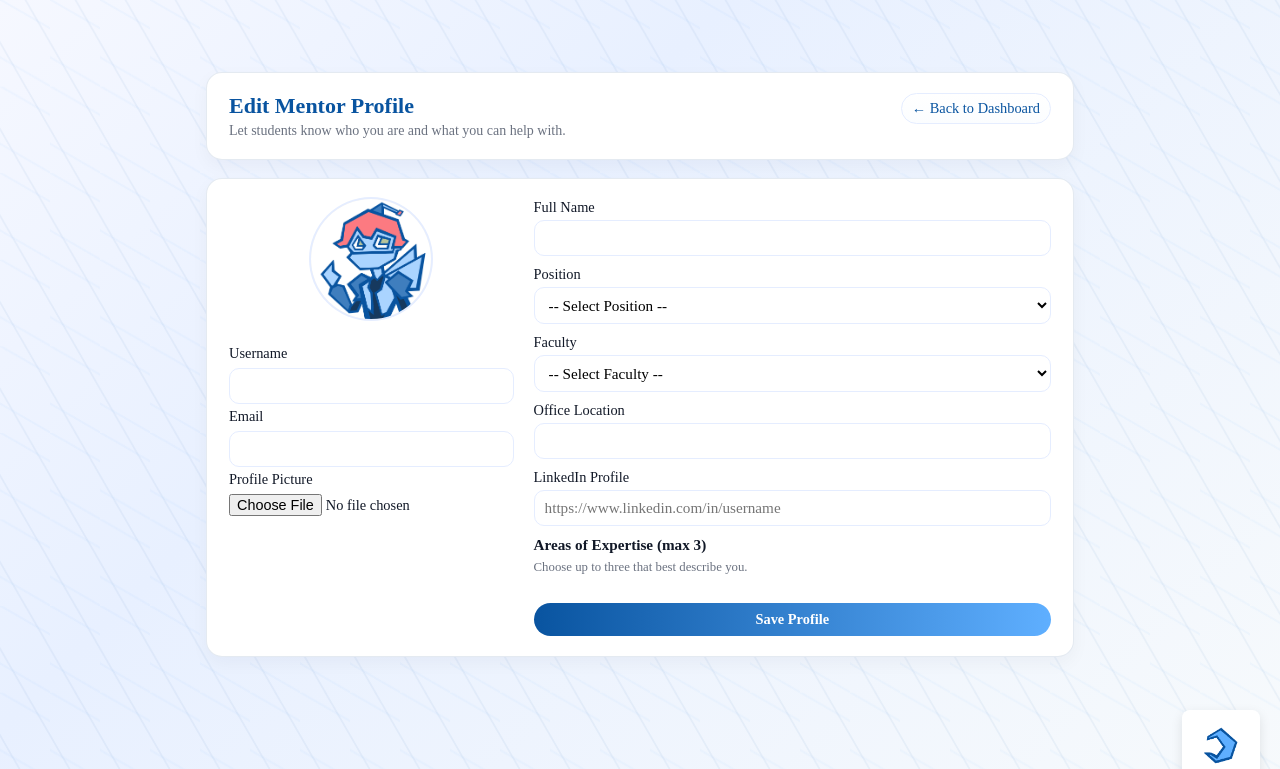
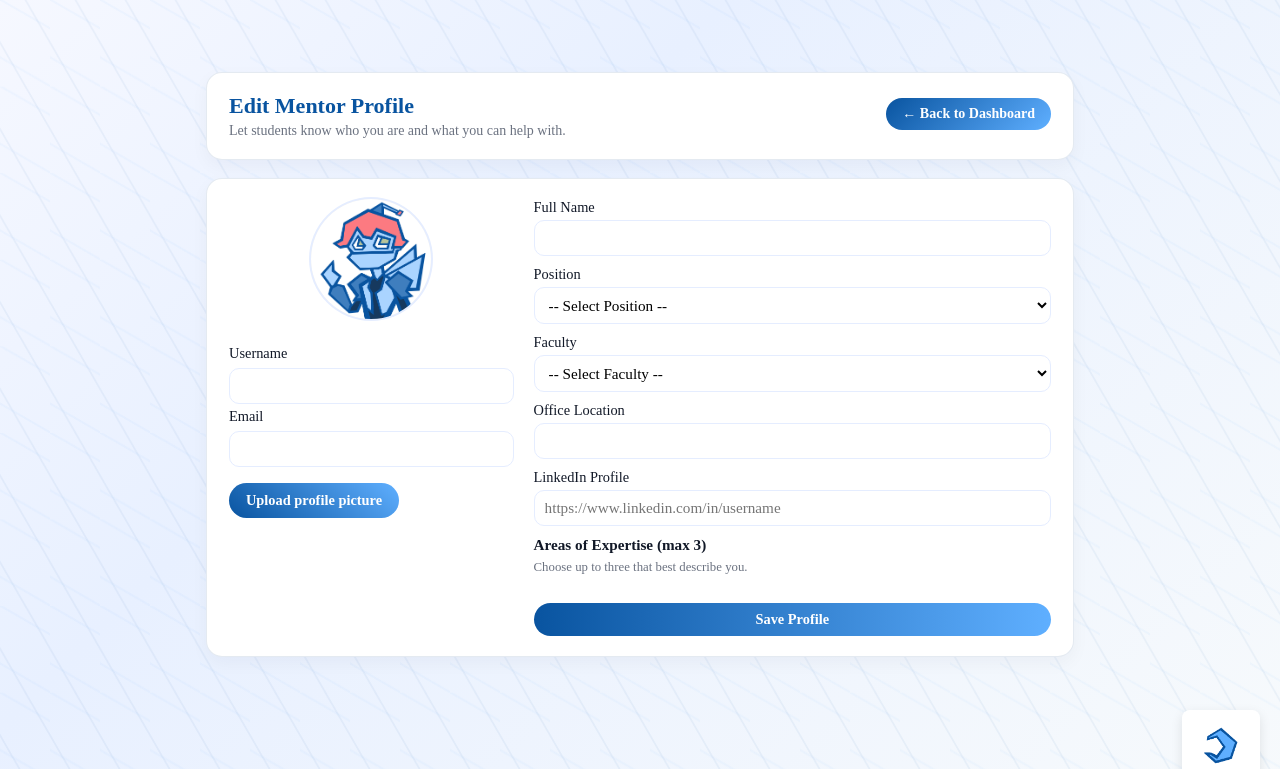
Before and after one commit to 4l3sh4/web-app-building-competition-2025, a Python web app: template templates/edit_mentor.html in a window 1280 px wide. Shown: the top 769 px of the page. Run offline with Jinja, Linux system fonts and the light colour scheme; the template is opened without the code that fills it, so the values that code supplies are empty.

Commit message:
Changed 'upload profile picture' button!

```diff
--- a/static/css/edit.css
+++ b/static/css/edit.css
@@ -301,3 +301,24 @@ html.dark-mode .expertise-chip {
 html.dark-mode .expertise-hint {
     color: #9ca3af;
 }
+
+input[type="file"]{
+    display: none;
+}
+
+.pfp-form label {
+    display: block;
+    position: relative;
+    width: 170px;
+    height: 35px;
+    margin-top: 16px;
+    border-radius: 25px;
+    background: linear-gradient(40deg, var(--accent-1), var(--accent-2));
+    display: flex;
+    align-items: center;
+    justify-content: center;
+    color: #fff;
+    font-weight: bold;
+    cursor: pointer;
+    transition: transform .2s ease-out;
+}
--- a/templates/edit_mentor.html
+++ b/templates/edit_mentor.html
@@ -24,7 +24,7 @@
                 </p>
             </div>
 
-            <a href="{{ url_for('dashboard') }}" class="back-link">← Back to Dashboard</a>
+            <a href="{{ url_for('dashboard') }}" class="pill-text pill-text-blue">← Back to Dashboard</a>
         </div>
     </div>
 
@@ -54,10 +54,9 @@
                        value="{{ current_user.email }}" disabled>
             </div>
 
-            <div class="form-group">
-                <label for="pfp">Profile Picture</label>
-                <input type="file" name="pfp" id="pfp"
-                       accept="image/*" form="mentor-edit-form">
+            <div class="form-group pfp-form">
+                <label for="pfp">Upload profile picture</label>
+                <input type="file" name="pfp" id="pfp" accept="image/*" form="mentor-edit-form">
             </div>
         </div>
 
--- a/templates/edit_student.html
+++ b/templates/edit_student.html
@@ -55,8 +55,8 @@
                         value="{{ current_user.email }}" disabled>
                 </div>
 
-                <div class="form-group">
-                    <label for="pfp">Profile Picture</label>
+                <div class="form-group pfp-form">
+                    <label for="pfp">Upload profile picture</label>
                     <input type="file" name="pfp" id="pfp" accept="image/*" form="student-edit-form">
                 </div>
             </div>
```
